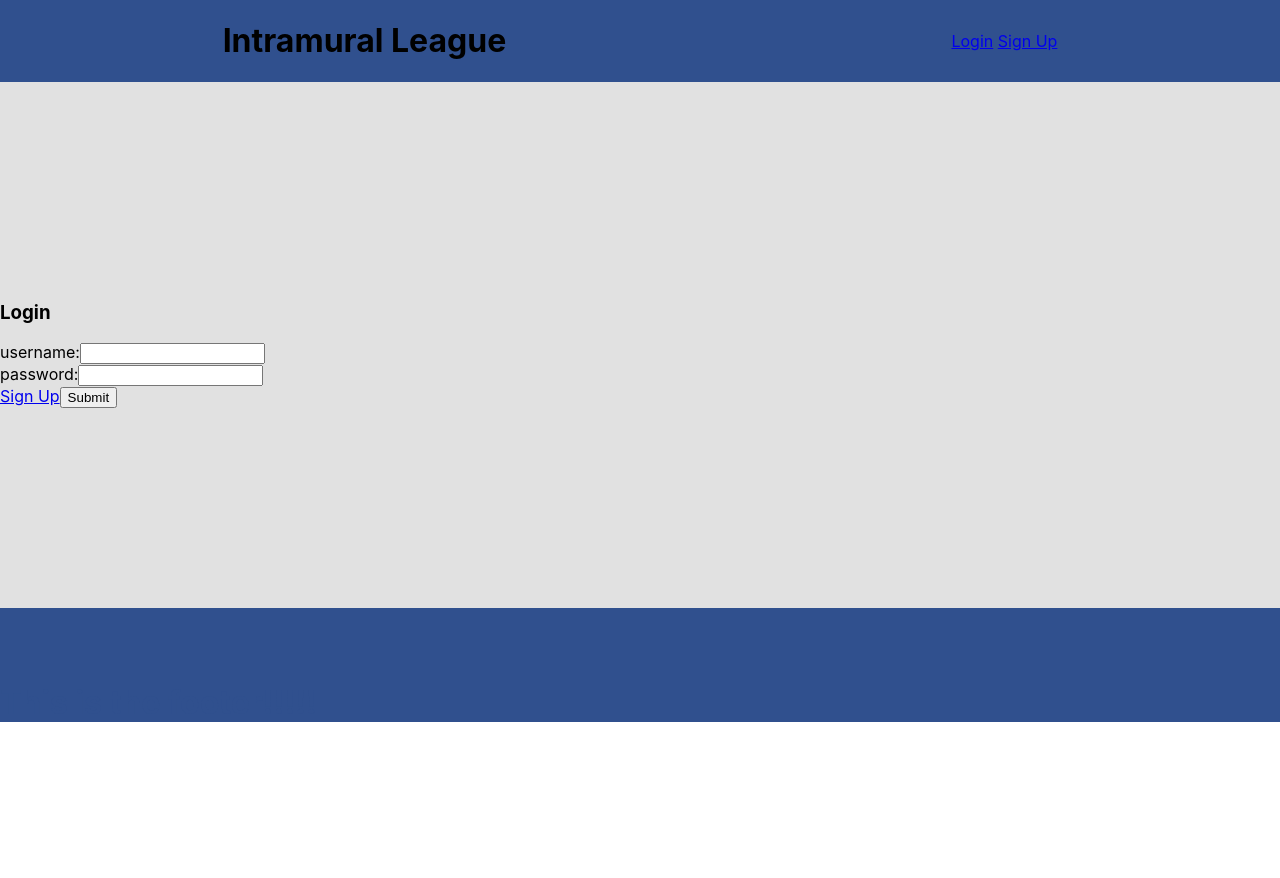
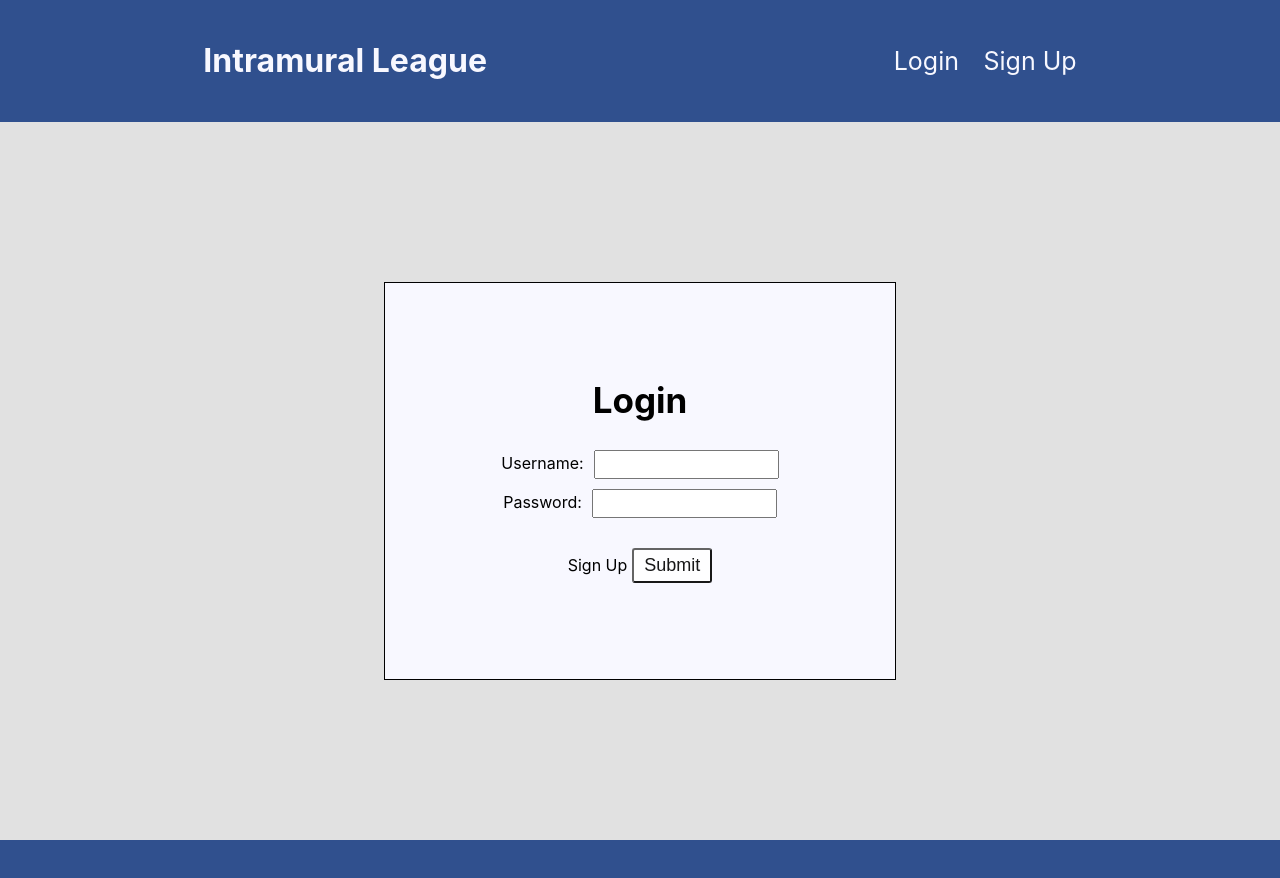
Before and after one commit to ortega28/Intramural, a React (Create React App) app in the folder client/: page /user/login in a window 1280 px wide. Shown: the top 878 px of the page. Before the commit the page ends 800 px from the top, so only its background shows below. Built offline with nearby package versions, Linux system fonts and the light colour scheme; no server answers.

Commit message:
worked on styling for the header, main, sports, signup, and signin

```diff
--- a/client/src/components/Footer.css
+++ b/client/src/components/Footer.css
@@ -1,5 +1,6 @@
 .footer-div {
   background-color: rgb(48, 80, 142);
+  padding-bottom: 10px;
 }
 
 .footer-title {
--- a/client/src/components/Header.css
+++ b/client/src/components/Header.css
@@ -4,6 +4,8 @@
   justify-content: space-around;
   flex-wrap:  wrap;
   background-color: rgb(48, 80, 142);
+  padding-top: 20px;
+  padding-bottom: 20px;
 }
 
 .header-logout-button {
@@ -11,16 +13,47 @@
   padding: 10px 15px 10px 15px;
   border-radius: 5px;
   border: rgb(48, 80, 142);
+  font-size: large;
+  opacity: 0.9;
+  transition: 0.4s;
 }
 
 .header-logout-button:hover {
   background-color: salmon;
+  opacity: 1;
 }
 
 .header-title {
+
+  color: rgb(248,248,255);
   text-decoration: none;
-  color: black;
+
+
 }
 h1:hover{
   text-decoration: underline;
+
 }
+
+.header-greeting {
+  color: rgb(248,248,255);
+  font-size: large;
+}
+
+.header-login-button {
+  text-decoration: none;
+  color: rgb(248,248,255);
+  font-size: 25px;
+  margin-right: 10px;
+}
+
+.header-signup-button {
+  text-decoration: none;
+  color: rgb(248,248,255);
+  font-size: 25px;
+  margin-left: 10px;
+}
+
+.header-login-button:hover, .header-signup-button:hover {
+  text-decoration: underline;
+}
--- a/client/src/components/Header.jsx
+++ b/client/src/components/Header.jsx
@@ -14,13 +14,14 @@ function Header(props) {
         {
           props.currentUser
             ?
-            <>Hello, {props.currentUser.username}<button onClick={props.handleLogout} className='header-logout-button'>Logout</button></>
+            // <>Hello, {props.currentUser.username}<button onClick={props.handleLogout} className='header-logout-button'>Logout</button></>
+            <div className='header-greeting'>Hello, {props.currentUser.username}<button onClick={props.handleLogout} className='header-logout-button'>Logout</button></div>
             :
             // <Link to='/user/login'>Login/Signup</Link>
             <>
-              <Link to='/user/login'>Login</Link>
+              <Link to='/user/login' className='header-login-button'>Login</Link>
               <span>  </span>
-              <Link to='/user/signup'>Sign Up</Link>
+              <Link to='/user/signup' className='header-signup-button'>Sign Up</Link>
             </>
         }
         {/* <hr /> */}
--- /dev/null
+++ b/client/src/components/Login.css
@@ -0,0 +1,56 @@
+.login-div {
+  background-color: rgb(248,248,255);
+  text-align: center;
+  margin-left: 30vw;
+  margin-right: 30vw;
+  padding-top: 12vh;
+  padding-bottom: 12vh;
+  border: 1px solid black;
+}
+
+.login-form-title{
+  font-size: 35px;
+  margin-top: 0px;
+}
+
+.login-signup-link {
+  text-decoration: none;
+  color: black;
+}
+
+.login-buttons-div {
+  margin-top: 20px;
+}
+
+.login-username-field {
+  margin-bottom: 10px;
+  padding-top: 5px;
+  padding-bottom: 5px;
+  margin-left: 10px;
+}
+
+.login-password-field {
+  margin-bottom: 10px;
+  padding-top: 5px;
+  padding-bottom: 5px;
+  margin-left: 10px;
+}
+
+.login-signup-link:hover {
+  text-decoration: underline;
+}
+
+.login-submit-button {
+  font-size: large;
+  background: white;
+  margin-left: 5px;
+  border-radius: 3px;
+  padding: 5px 10px 5px 10px;
+  opacity: 0.9;
+  transition: 0.4s;
+}
+
+.login-submit-button:hover {
+  background-color: salmon;
+  opacity: 1;
+}
--- a/client/src/components/Login.jsx
+++ b/client/src/components/Login.jsx
@@ -1,5 +1,7 @@
 import React, { Component } from 'react'
 import { Link } from 'react-router-dom';
+import './Login.css'
+
 class Login extends Component {
 
   state = {
@@ -27,29 +29,35 @@ class Login extends Component {
           password: ""
         })
       }}>
-        <h3>Login</h3>
-        <label htmlFor="username">username:
+        <div className='login-div'>
+          <h2 className='login-form-title'>Login</h2>
+          <label htmlFor="username" >Username:
           <input
               id="username"
               type="text"
               name="username"
               value={username}
               onChange={this.handleChange}
+              className='login-username-field'
             />
           </label>
           <br />
-        <label htmlFor="password">password:
+          <label htmlFor="password">Password:
           <input
               id="password"
               type="password"
               name="password"
               value={password}
               onChange={this.handleChange}
+              className='login-password-field'
             />
           </label>
           <br />
-        <Link to='/user/signup'>Sign Up</Link>
-        <button>Submit</button>
+          <div className='login-buttons-div'>
+            <Link to='/user/signup' className='login-signup-link'>Sign Up</Link>
+            <button className='login-submit-button'>Submit</button>
+          </div>
+        </div>
       </form>
     )
   }
--- a/client/src/components/Main.css
+++ b/client/src/components/Main.css
@@ -1,17 +1,18 @@
 .home-basketball-image{
-  height:300px;
-  width:400px;
+  height:400px;
+  width:550px;
   border-radius: 20px;
   margin-left: auto;
   margin-right: auto;
+  margin-bottom: 20px;
 }
 
 .main-component {
   display: flex;
   flex-direction: column;
   background-color: rgb(225, 225, 225);
-  margin-top: 25vh;
-  margin-bottom: 25vh;
+  margin-top: 20vh;
+  margin-bottom: 20vh;
   justify-content: center;
 
 }
@@ -26,4 +27,5 @@
 
 .link-to-sports:hover {
   text-decoration: underline;
+
 }
--- a/client/src/components/Main.jsx
+++ b/client/src/components/Main.jsx
@@ -8,7 +8,7 @@ import { getAllTeams } from '../services/teams';
 import ShowPlayers from './ShowPlayers';
 import ShowTeams from './ShowTeams';
 import Sports from './Sports.jsx';
-import basketballImage from '../images/photo-1546519638-68e109498ffc.jpeg'
+import basketballImage from '../images/photo-1505666287802-931dc83948e9.jpeg'
 import './Main.css';
 import CreatePlayer from './CreatePlayer';
 // import UpdatePlayer from './UpdatePlayer';
--- /dev/null
+++ b/client/src/components/Signup.css
@@ -0,0 +1,50 @@
+.signup-div {
+  background-color: rgb(248,248,255);
+  text-align: center;
+  margin-left: 30vw;
+  margin-right: 30vw;
+  padding-top: 12vh;
+  padding-bottom: 12vh;
+  border: 1px solid black;
+}
+
+.signup-form-title{
+  font-size: 35px;
+  margin-top: 0px;
+}
+
+.signup-username-field {
+  margin-bottom: 10px;
+  padding-top: 5px;
+  padding-bottom: 5px;
+  margin-left: 10px;
+}
+
+.signup-email-field {
+  margin-bottom: 10px;
+  padding-top: 5px;
+  padding-bottom: 5px;
+  margin-left: 45px;
+}
+
+.signup-password-field {
+  margin-bottom: 10px;
+  padding-top: 5px;
+  padding-bottom: 5px;
+  margin-left: 10px;
+}
+
+.signup-submit-button {
+  font-size: large;
+  background: white;
+  margin-left: 5px;
+  border-radius: 3px;
+  padding: 5px 10px 5px 10px;
+  opacity: 0.9;
+  transition: 0.4s;
+}
+
+.signup-submit-button:hover {
+  background-color: salmon;
+  opacity: 1;
+}
--- a/client/src/components/Signup.jsx
+++ b/client/src/components/Signup.jsx
@@ -1,5 +1,5 @@
 import React, { Component } from 'react';
-
+import './Signup.css'
 export default class Signup extends Component {
   state = {
     username: "",
@@ -28,38 +28,43 @@ export default class Signup extends Component {
           password: ""
         })
       }}>
-        <h3>Sign Up</h3>
-        <label htmlFor="username">username:
+        <div className='signup-div'>
+          <h3 className='signup-form-title'>Sign Up</h3>
+          <label htmlFor="username">Username:
           <input
               id="username"
               type="text"
               name="username"
               value={username}
               onChange={this.handleChange}
+              className='signup-username-field'
             />
           </label>
           <br />
-        <label htmlFor="email">email:
+          <label htmlFor="email">Email:
           <input
               id="email"
               type="text"
               name="email"
               value={email}
               onChange={this.handleChange}
+              className='signup-email-field'
             />
           </label>
           <br />
-        <label htmlFor="password">password:
+          <label htmlFor="password">Password:
           <input
               id="password"
               type="password"
               name="password"
               value={password}
               onChange={this.handleChange}
+              className='signup-password-field'
             />
           </label>
           <br />
-        <button>Submit</button>
+          <button className='signup-submit-button'>Submit</button>
+        </div>
       </form>
     )
   }
--- a/client/src/components/Sports.css
+++ b/client/src/components/Sports.css
@@ -1,15 +1,17 @@
 .sports-basketball-image{
   height:300px;
-  width:400px;
+  width:450px;
   margin-bottom: 5vh;
-  border-radius: 6px;
+  border-radius: 10px;
+  border: 2px solid black;
 }
 
 .sports-soccer-image{
   height:300px;
-  width:400px;
+  width:450px;
   margin-bottom: 5vh;
-  border-radius: 6px;
+  border-radius: 10px;
+  border: 2px solid black;
 }
 
 .sports-main-div {
@@ -32,12 +34,14 @@
   text-decoration: none;
   color: black;
   width: 30px;
-  margin-left: 40%;
+  margin-left: 35%;
+  font-size: 30px;
+  transition: ease-out .1s;
 }
 
 .sports-basketball-link:hover {
-  /* text-decoration: underline; */
-  font-size: large;
+  transition: ease-in .1s;
+  transform: scale(1.2);
 }
 
 .sports-soccer-div {
@@ -51,10 +55,12 @@
   text-decoration: none;
   color: black;
   width: 30px;
-  margin-left: 45%;
+  margin-left: 40%;
+  font-size: 30px;
+  transition: ease-out .1s;
 }
 
 .sports-soccer-link:hover {
-  /* text-decoration: underline; */
-  font-size: large;
+  transition: ease-in .1s;
+  transform: scale(1.2);
 }
```
Also changed, not shown: client/src/images/photo-1505666287802-931dc83948e9.jpeg (added). Lines whose indentation alone changed are shown as unchanged.
